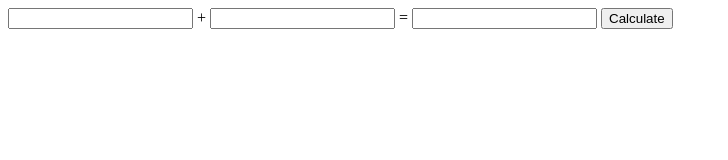
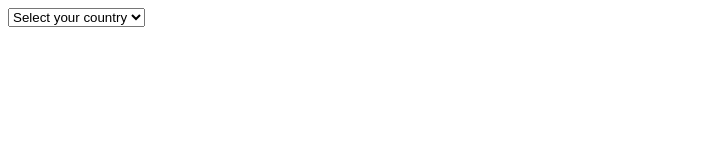
Before and after one commit to samuelpalaciosdev/js-exercises, a plain HTML site: page index.html in a window 1280 px wide. Shown: the whole page, without its empty margins (0-728 px from the left). Drawn offline with Linux system fonts and the light colour scheme.

Commit message:
Add Options to Select With JavaScript

```diff
--- a/index.html
+++ b/index.html
@@ -9,9 +9,9 @@
 </head>
 
 <body>
-    <input id="firstNumber" type="text" value="" /> + <input id="secondNumber" type="text" value="" /> =
-    <input id="resultNumber" type="text" value="" />
-    <input type="button" value="Calculate" onclick="calculateSumListener();" />
+    <select title="select" id="mySelect">
+        <option value="-1">Select your country</option>
+    </select>
     <script src="script.js"></script>
 </body>
 
--- a/script.js
+++ b/script.js
@@ -1,10 +1,7 @@
-// adding the function to the window makes it globally available
-window.calculateSumListener = function() {
-	//Return the value of the input #firstNumber
-	var stringA = parseInt(document.getElementById("firstNumber").value);
-	//Return the value of the input #secondNumber
-	var stringB = parseInt(document.getElementById("secondNumber").value);
-	let sum = stringA + stringB;
-	document.querySelector('#resultNumber').value = sum;
-	//your code goes here
-};
+let countries = ['USA', 'France', 'Italy', 'Brazil', 'Colombia', 'Belize', 'Venezuela'];
+
+const input = document.querySelector('#mySelect');
+
+for (let i = 0; i < countries.length; i++) {
+  input.innerHTML += `<option value="${i}">${countries[i]}</option>`;
+}
```
